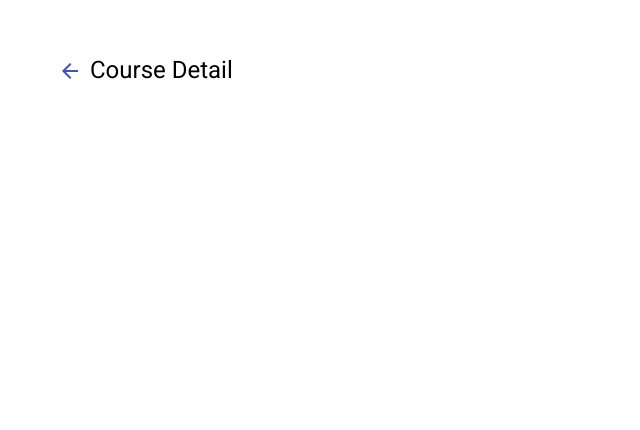
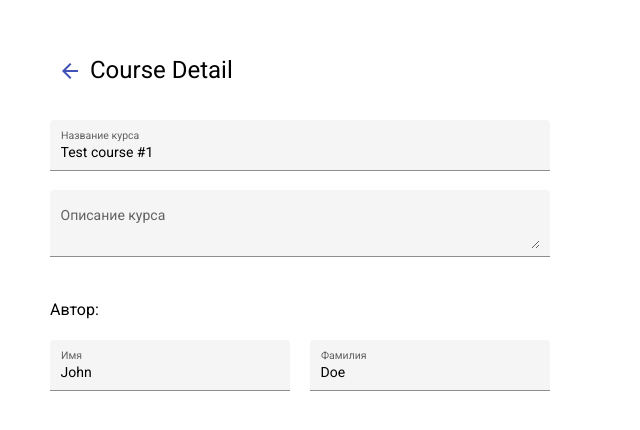
Before and after one commit to takarka/luca_test_task, an Angular app: page / in a window 1280 px wide. Both pictures are taken after a click on the button "Подробнее". Shown: the top 430 px of the page, without its empty margins (0-640 px from the left). Built offline with nearby package versions, Linux system fonts and the light colour scheme.

Commit message:
course form

```diff
--- a/src/app/pages/course-detail/course-detail.component.html
+++ b/src/app/pages/course-detail/course-detail.component.html
@@ -6,5 +6,27 @@
     <h1>Course Detail</h1>
   </div>
 
+  <form class="course-form" *ngIf="courseForm" [formGroup]="courseForm">
+    <mat-form-field appearance="fill">
+      <mat-label>Название курса</mat-label>
+      <input formControlName="name" matInput>
+    </mat-form-field>
 
+    <mat-form-field appearance="fill">
+      <mat-label>Описание курса</mat-label>
+      <textarea formControlName="description" matInput></textarea>
+    </mat-form-field>
+    <br>
+    <h3>Автор:</h3>
+    <div class="input-row" formGroupName="author">
+      <mat-form-field appearance="fill">
+        <mat-label>Имя</mat-label>
+        <input formControlName="firstName" matInput>
+      </mat-form-field>
+      <mat-form-field appearance="fill">
+        <mat-label>Фамилия</mat-label>
+        <input formControlName="lastName" matInput>
+      </mat-form-field>
+    </div>
+  </form>
 </div>
--- a/src/app/pages/course-detail/course-detail.component.scss
+++ b/src/app/pages/course-detail/course-detail.component.scss
@@ -11,3 +11,20 @@
     margin: 0;
   }
 }
+
+.course-form{
+  margin-top: 30px;
+  display: flex;
+  flex-direction: column;
+  width: 500px;
+}
+
+mat-form-field{
+  width: 100%;
+}
+
+.input-row{
+  display: flex;
+  flex-direction: row;
+  gap: 20px;
+}
--- a/src/app/pages/course-detail/course-detail.component.ts
+++ b/src/app/pages/course-detail/course-detail.component.ts
@@ -1,4 +1,5 @@
 import { Component, OnDestroy, OnInit } from '@angular/core';
+import { FormControl, FormGroup } from '@angular/forms';
 import { ActivatedRoute, Router } from '@angular/router';
 import { Subscription } from 'rxjs';
 import { Course } from 'src/app/models/course.model';
@@ -14,6 +15,8 @@ export class CourseDetailComponent implements OnInit, OnDestroy {
 
   course: Course | undefined;
 
+  public courseForm: FormGroup | undefined;
+
   constructor(
     private router: Router,
     private activatedRouter: ActivatedRoute,
@@ -27,12 +30,23 @@ export class CourseDetailComponent implements OnInit, OnDestroy {
         this.getCourseData(courseId);
       })
     );
+
+    this.courseForm = new FormGroup({
+      id: new FormControl(''),
+      name: new FormControl(''),
+      description: new FormControl(''),
+      author: new FormGroup({
+        firstName: new FormControl(''),
+        lastName: new FormControl(''),
+      }),
+    });
   }
 
   getCourseData(courseId: string) {
     this.dataService.getCourse(courseId).then((course) => {
       this.course = course;
       console.log('Course: ', this.course);
+      this.courseForm?.patchValue(this.course);
     });
   }
 
--- a/src/app/pages/course-detail/course-detail.module.ts
+++ b/src/app/pages/course-detail/course-detail.module.ts
@@ -1,7 +1,9 @@
 import { CommonModule } from '@angular/common';
 import { NgModule } from '@angular/core';
+import { ReactiveFormsModule } from '@angular/forms';
 import { MatButtonModule } from '@angular/material/button';
 import { MatIconModule } from '@angular/material/icon';
+import { MatInputModule } from '@angular/material/input';
 import { CourseDetailRoutingModule } from './course-detail-routing.module';
 import { CourseDetailComponent } from './course-detail.component';
 
@@ -10,8 +12,10 @@ import { CourseDetailComponent } from './course-detail.component';
   imports: [
     CommonModule,
     CourseDetailRoutingModule,
+    ReactiveFormsModule,
     MatButtonModule,
     MatIconModule,
+    MatInputModule,
   ],
 })
 export class CourseDetailModule {}
```
